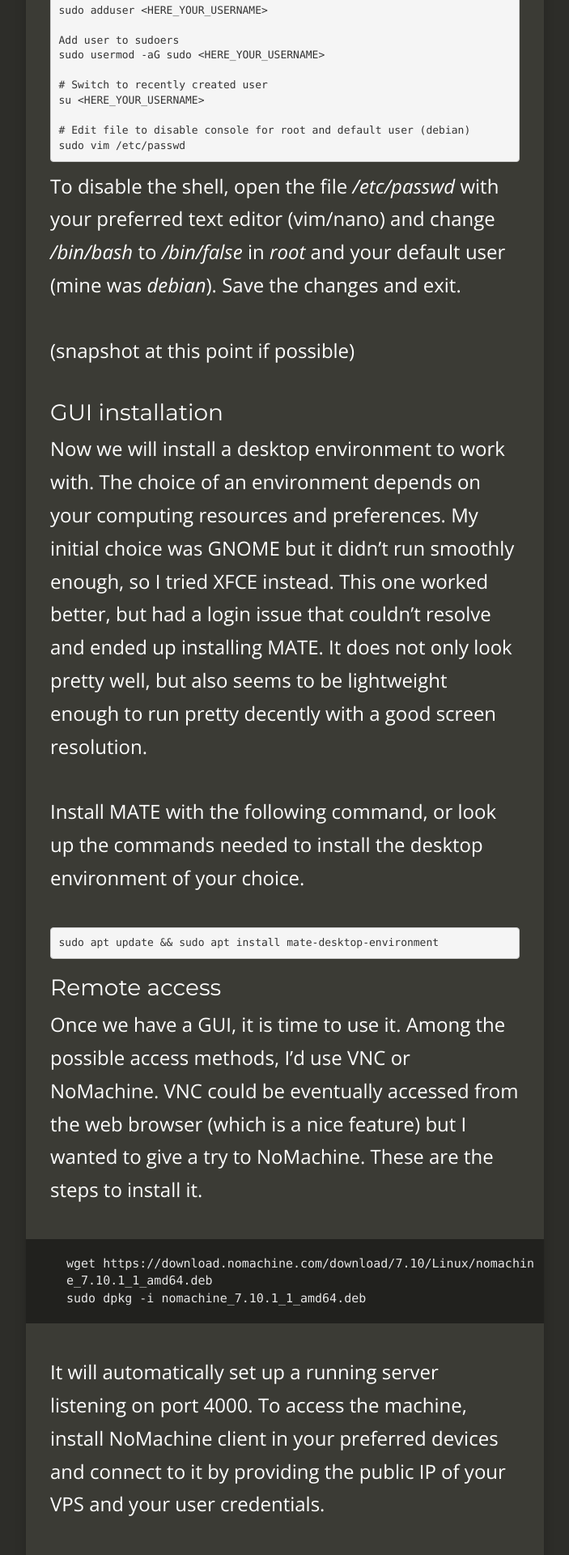
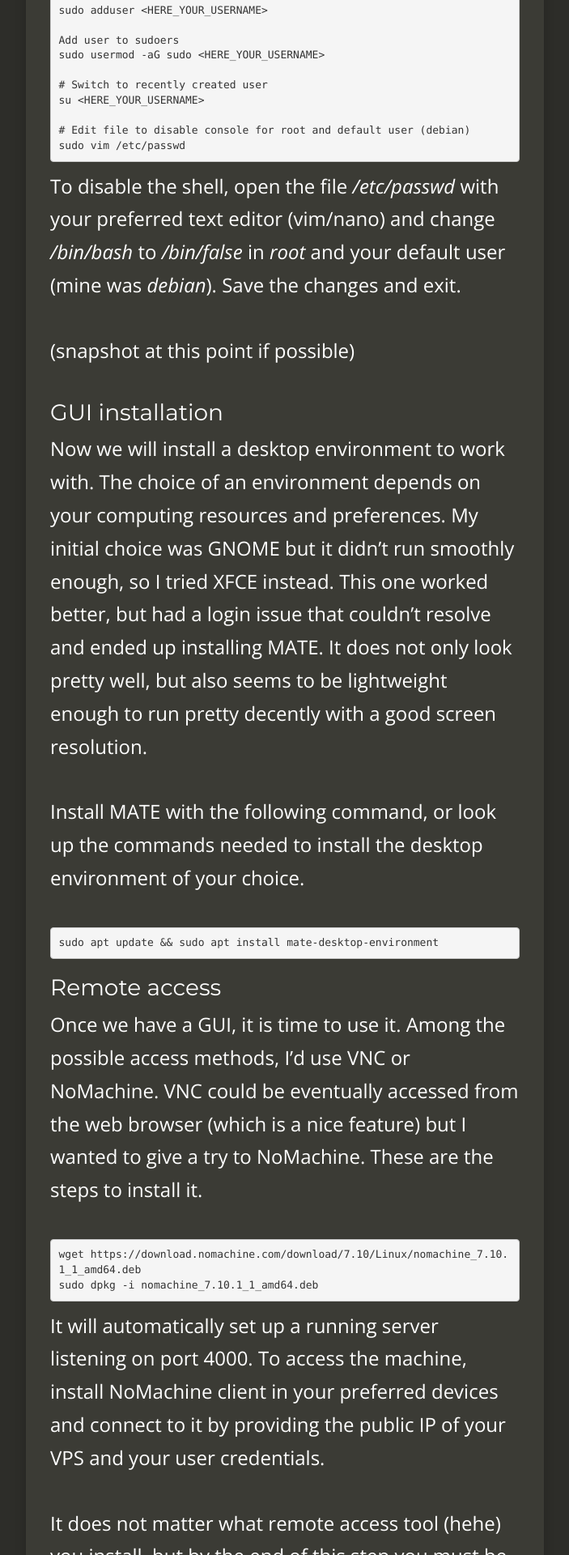
Before and after one commit to Andreasrn/Andreasrn.github.io, a Jekyll site: the page built from _posts/2022-07-30-How to - Set up an online Kali-like virtual machine.md, in a window 1280 px wide. Shown: the part 4480-6400 px from the top of the page at 81% size, without its empty margins (288-991 px from the left). Built offline with Jekyll 4.4.1, drawn with Linux system fonts in a browser that asks for light colours; nearby versions of some CDN libraries.

Commit message:
fix code block

````diff
--- a/_posts/2022-07-30-How to - Set up an online Kali-like virtual machine.md
+++ b/_posts/2022-07-30-How to - Set up an online Kali-like virtual machine.md
@@ -84,7 +84,7 @@ sudo apt update && sudo apt install mate-desktop-environment
 ### Remote access
 
 Once we have a GUI, it is time to use it. Among the possible access methods, I'd use VNC or NoMachine. VNC could be eventually accessed from the web browser (which is a nice feature) but I wanted to give a try to NoMachine. These are the steps to install it.
-```
+```plain
 wget https://download.nomachine.com/download/7.10/Linux/nomachine_7.10.1_1_amd64.deb
 sudo dpkg -i nomachine_7.10.1_1_amd64.deb
 ```
````
